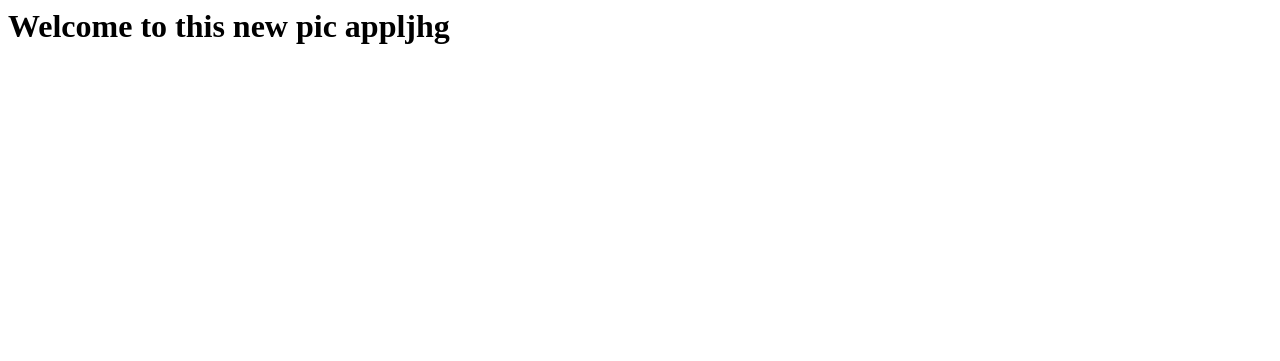
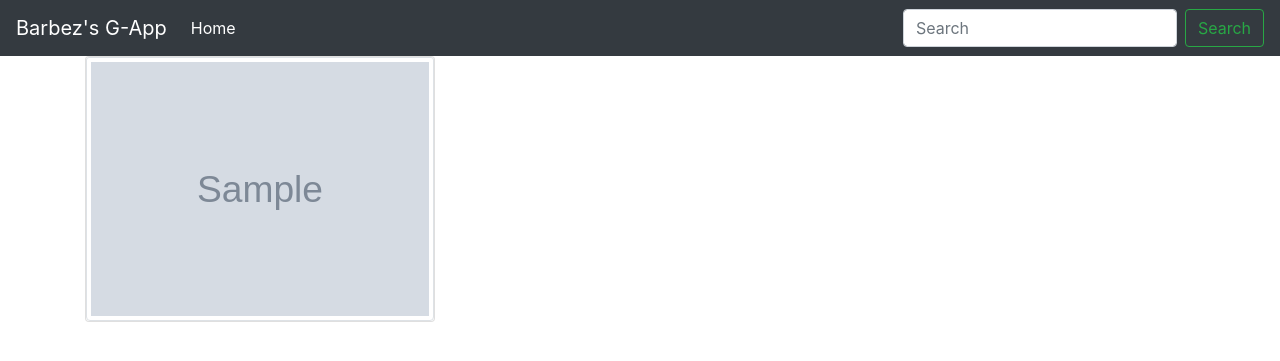
Before and after one commit to Barnabas27/Pic-App, a Django app: template pics/templates/displays/allpics.html in a window 1280 px wide. Shown: the top 361 px of the page. Run offline with Django 3.2, Linux system fonts and the light colour scheme; the template is opened without the code that fills it: most values are stand-ins (such as "Sample title", 1, 10 or a date in 2020); grey boxes marked "Sample" are stand-in pictures; parts of the project's set-up code (start-up, migrations or seed data) failed here and were passed over; some libraries are stand-ins or nearby versions.

Commit message:
add home page where images will be displayed

```diff
--- a/pics/templates/displays/allpics.html
+++ b/pics/templates/displays/allpics.html
@@ -1 +1,69 @@
-<h1>Welcome to this new pic appljhg</h1>
+<!-- <h1>Welcome to this new pic appljhg</h1> -->
+{%extends 'displays/base.html'%}
+{% block content %}
+{{block.super}}
+<div class="container">
+  <!--looping through displays-->
+
+
+  <div class="row">
+    <!-- displaying all images -->
+    {% for display_item in home %}
+
+    <div class="col-md-4">
+      <div class="card">
+        <div class="view overlay">
+          <a data-toggle='modal' data-target="#id{{display_item.id}}">
+            <img src="{{display_item.image.url}}" class="card-img-top img-responsive styled img-thumbnail " alt="" width="50%"
+              height="100">
+          </a>
+        </div>
+
+      </div>
+
+      <div class="modal fade" id="id{{display_item.id}}" tabindex="-1" role="dialog" aria-labelledby="exampleModalLabel"
+        aria-hidden="true">
+        <div class="modal-dialog .modal-dialog-scrollable" role="document">
+          <div class="modal-content">
+            <div class="modal-header">
+              <h5 class="modal-title" id="exampleModalLabel">{{display_item.name}}</h5>
+              <button type="button" class="close" data-dismiss="modal" aria-label="Close">
+                <span aria-hidden="true">&times;</span>
+              </button>
+            </div>
+            <div class="modal-body">
+              <img src="{{display_item.image.url}}" class="img-fluid" alt="image">
+            </div>
+            <div class="modal-footer">
+              <div class="row">
+                <div class="col-sm">Description: {{display_item.description}}</div>
+                <div class="col-sm">Location: {{display_item.location}}</div>
+                <div class="col-sm">Category: {{display_item.category}}</div>
+              </div>
+              <input class="form-control input-lg" type="text" value="{{display_item.image.url}}" id="{{image.id}}.url">
+              <button type="button" class="btn btn-dark" onclick="copy('{{image.id}}.url')">Copy Link</button>
+              <button type="button" class="btn btn-dark" data-dismiss="modal">Close</button>
+            </div>
+          </div>
+        </div>
+      </div>
+
+
+    </div>
+
+
+    {% empty %}
+
+    <h1 class="text-center text-info">There No Display Items</h1>
+  </div>
+  {% endfor %}
+</div>
+<script>
+  function copy() {
+    var copyText = document.getElementById("myInput");
+    copyText.select();
+    document.execCommand("Copy");
+    alert("Copied the link: " + copyText.value);
+  }
+</script>
+{% endblock %}
```
